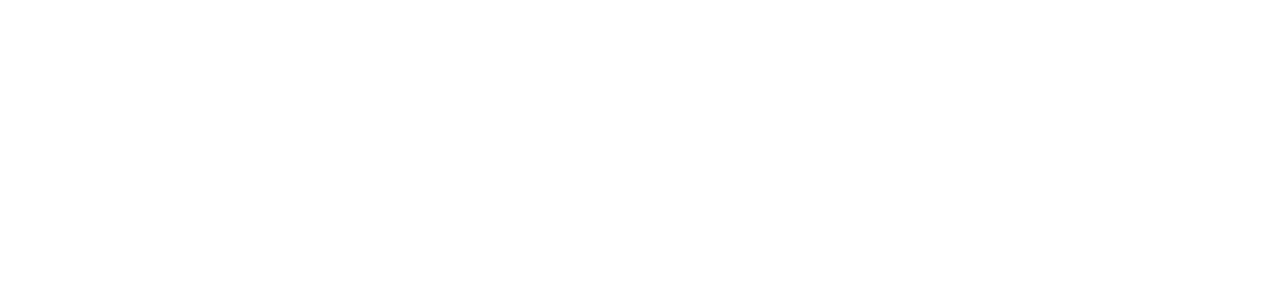
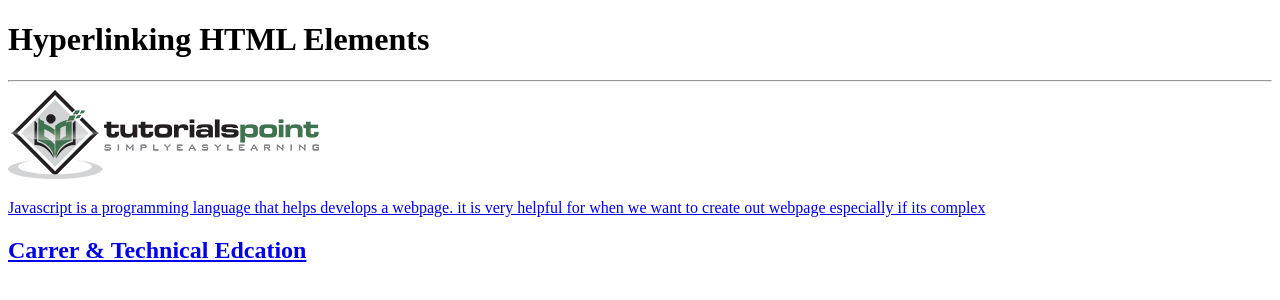
Before and after one commit to idrisdipo/2025_webdevelopment, a plain HTML site: page WDLesson1_4Practical/index.html in a window 1280 px wide. Drawn offline with Linux system fonts and the light colour scheme.

Commit message:
lesson1_practial4

```diff
--- a/WDLesson1_4Practical/index.html
+++ b/WDLesson1_4Practical/index.html
@@ -16,16 +16,28 @@
     </a>
     -->
     <!-- Challenge 1: Add a heading with "Hyperlinking HTML Elements" followed by a horizontal rule-->
+     <h1> Hyperlinking HTML Elements</h1>
+     <hr>
 
     <!-- Challenge 2: Add the image for tutorialpoints that is stored locally and make it
      a hyperlink to  https://www.tutorialspoint.com/ that will open in a new tab -->
+     <a href="https://www.tutorialspoint.com"  target="_blank">
+     <img src="tutorialpoint.png">
+     </a>
+
+
 
     <!-- Challenge 3: Add a paragraph describing JavaScript and make the paragraph a hyperlink to
      https://javascript.info/ that will open in the SAME tab.-->
+     <a href="https://javascript.info"><p>Javascript is a programming language that helps develops a webpage. it is very helpful for when we want to create out webpage especially if its complex</p></a>
+
 
     <!-- Challenge 4: Add an <h2> for "Career & Technical Education" and make the heading a hyperlink to
       the cte.html file which is stored internally in the folder.
       Note: You can link to other web pages.  This is how websites are created! -->
+      <a href="cte.html">
+        <h2> Carrer & Technical Edcation</h2>
+      </a>
 
     <!-- Challenge Bonus:  Complete all the challenges located in cte.html.
      Note: Click on cte.html to open the html file and start editing. -->
```
Also changed, not shown: WDLesson1_4Practical/cte.html (+5 -1 lines).
